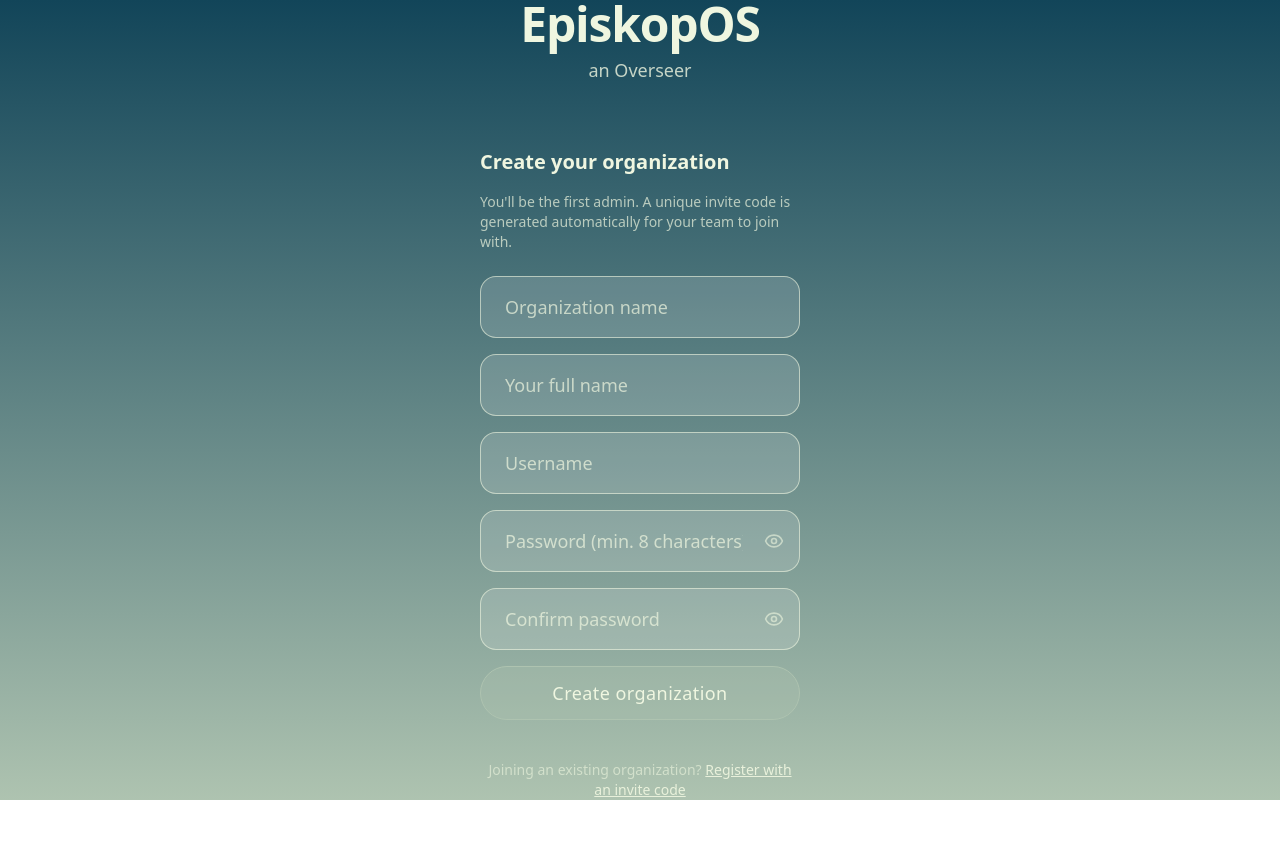
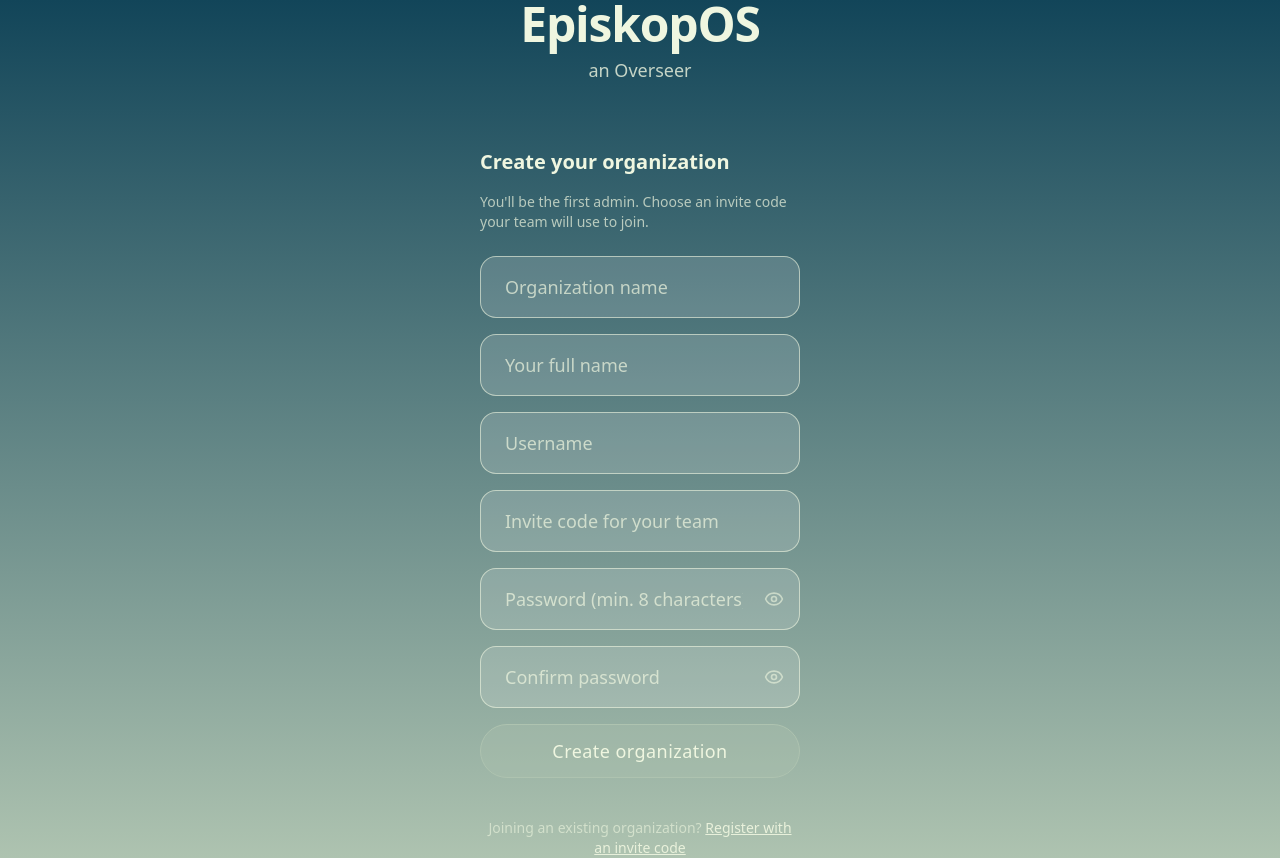
Before and after one commit to NduNdu21/EpiskopOS, a React (Vite) app in the folder frontend/: page /register/organization in a window 1280 px wide. Before the commit the page ends 800 px from the top, so only its background shows below. Built offline with nearby package versions, Linux system fonts and the light colour scheme; no server answers.

Commit message:
Switch from random to admin-generated invite code

```diff
--- a/frontend/src/pages/CreateOrganization.jsx
+++ b/frontend/src/pages/CreateOrganization.jsx
@@ -4,6 +4,7 @@ import { Link, useNavigate } from "react-router-dom";
 import { Eye, EyeOff, Copy, Check } from "lucide-react";
 
 const usernameRegex = /^[a-zA-Z0-9._-]{3,50}$/;
+const inviteCodeRegex = /^[a-zA-Z0-9]{4,20}$/;
 
 const validate = (form) => {
   const errors = {};
@@ -23,6 +24,12 @@ const validate = (form) => {
     errors.username = "Username is required.";
   } else if (!usernameRegex.test(form.username)) {
     errors.username = "3-50 characters: letters, numbers, dots, dashes, underscores only.";
+  }
+
+  if (!form.inviteCode.trim()) {
+    errors.inviteCode = "Invite code is required.";
+  } else if (!inviteCodeRegex.test(form.inviteCode.trim())) {
+    errors.inviteCode = "4-20 characters: letters and numbers only.";
   }
 
   if (!form.password) {
@@ -48,6 +55,7 @@ const CreateOrganization = () => {
     orgName: "",
     name: "",
     username: "",
+    inviteCode: "",
     password: "",
     confirmPassword: "",
   });
@@ -111,8 +119,8 @@ const CreateOrganization = () => {
           <div className="bg-white/10 border border-beige/20 rounded-2xl px-6 py-8">
             <h2 className="text-xl font-semibold text-beige mb-3">Organization created</h2>
             <p className="text-beige/70 text-sm leading-relaxed mb-6">
-              Share this invite code with your team so they can join. You'll need it
-              again yourself if you ever forget it — write it down somewhere safe.
+              Share this invite code with your team so they can join. Write it
+              down somewhere safe — you'll need it yourself to log back in.
             </p>
 
             <div className="flex items-center justify-between gap-3 bg-white/15 border border-beige/40 rounded-2xl px-5 py-4 mb-6">
@@ -152,8 +160,7 @@ const CreateOrganization = () => {
         <form onSubmit={handleSubmit} className="w-full flex flex-col gap-4" noValidate>
           <h2 className="text-xl mb-2 font-semibold text-beige">Create your organization</h2>
           <p className="text-beige/70 text-sm -mt-2 mb-2">
-            You'll be the first admin. A unique invite code is generated automatically
-            for your team to join with.
+            You'll be the first admin. Choose an invite code your team will use to join.
           </p>
 
           <div className="flex flex-col gap-1">
@@ -198,6 +205,22 @@ const CreateOrganization = () => {
               className={inputClass("username")}
             />
             <FieldError message={fieldErrors.username} />
+          </div>
+
+          <div className="flex flex-col gap-1">
+            <label className="sr-only" htmlFor="inviteCode">Invite code</label>
+            <input
+              id="inviteCode"
+              name="inviteCode"
+              type="text"
+              value={form.inviteCode}
+              placeholder="Invite code for your team"
+              onChange={handleChange}
+              autoComplete="off"
+              autoCapitalize="characters"
+              className={inputClass("inviteCode")}
+            />
+            <FieldError message={fieldErrors.inviteCode} />
           </div>
 
           <div className="flex flex-col gap-1">
```
Also changed, not shown: 2 other files (tests, documents, lock files or other folders).
